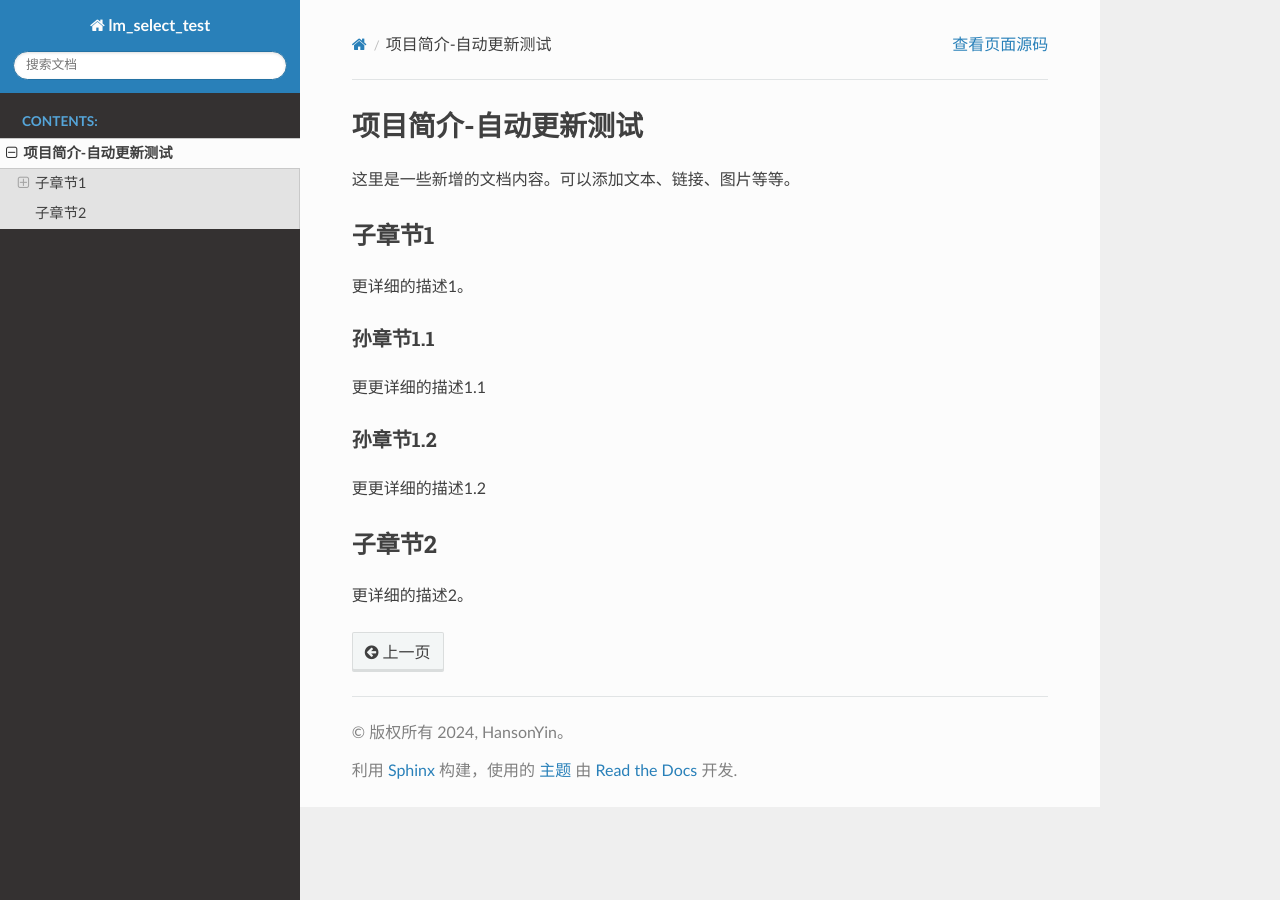
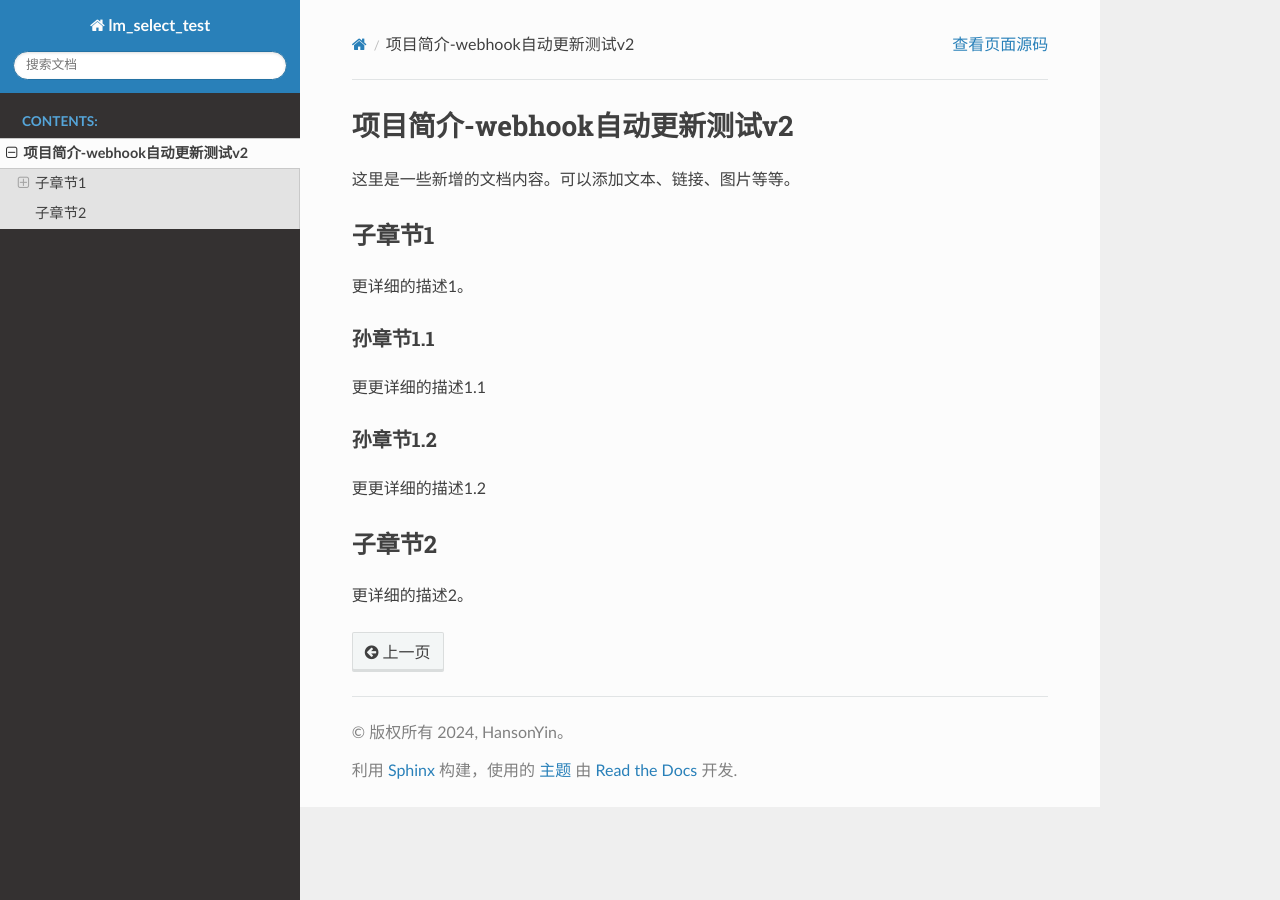
Before and after one commit to Under-the-dome/lm_select_git_test, a Sphinx documentation site: the page built from docs/source/description.md, in a window 1280 px wide. Built offline with Sphinx 7.4.7 and the Read the Docs theme 3.1.0, drawn with Linux system fonts in a browser that asks for light colours.

Commit message:
autotest_v2

```diff
--- a/docs/source/description.md
+++ b/docs/source/description.md
@@ -1,4 +1,4 @@
-# 项目简介-自动更新测试
+# 项目简介-webhook自动更新测试v2
 
 这里是一些新增的文档内容。可以添加文本、链接、图片等等。
 
```
